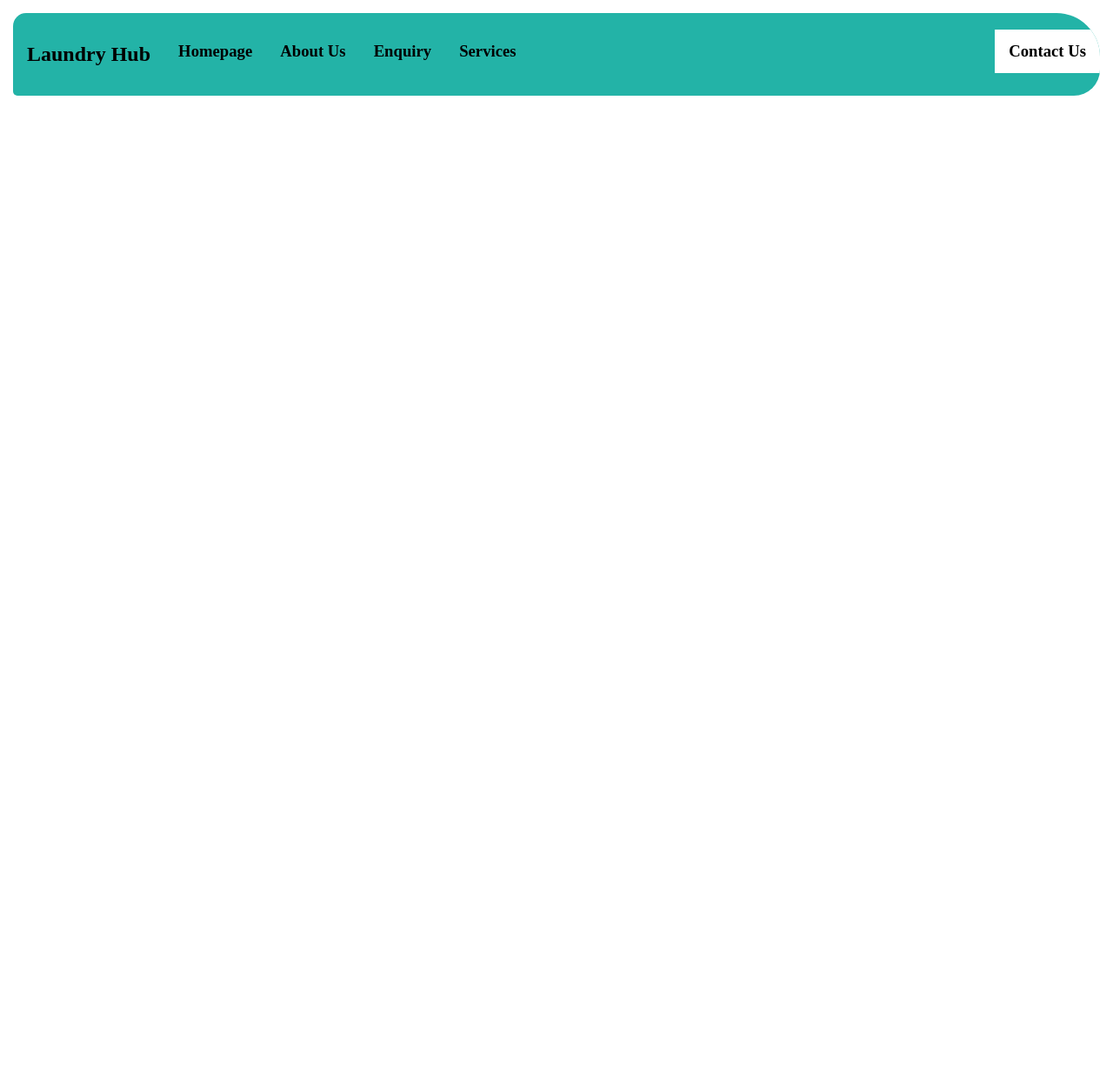
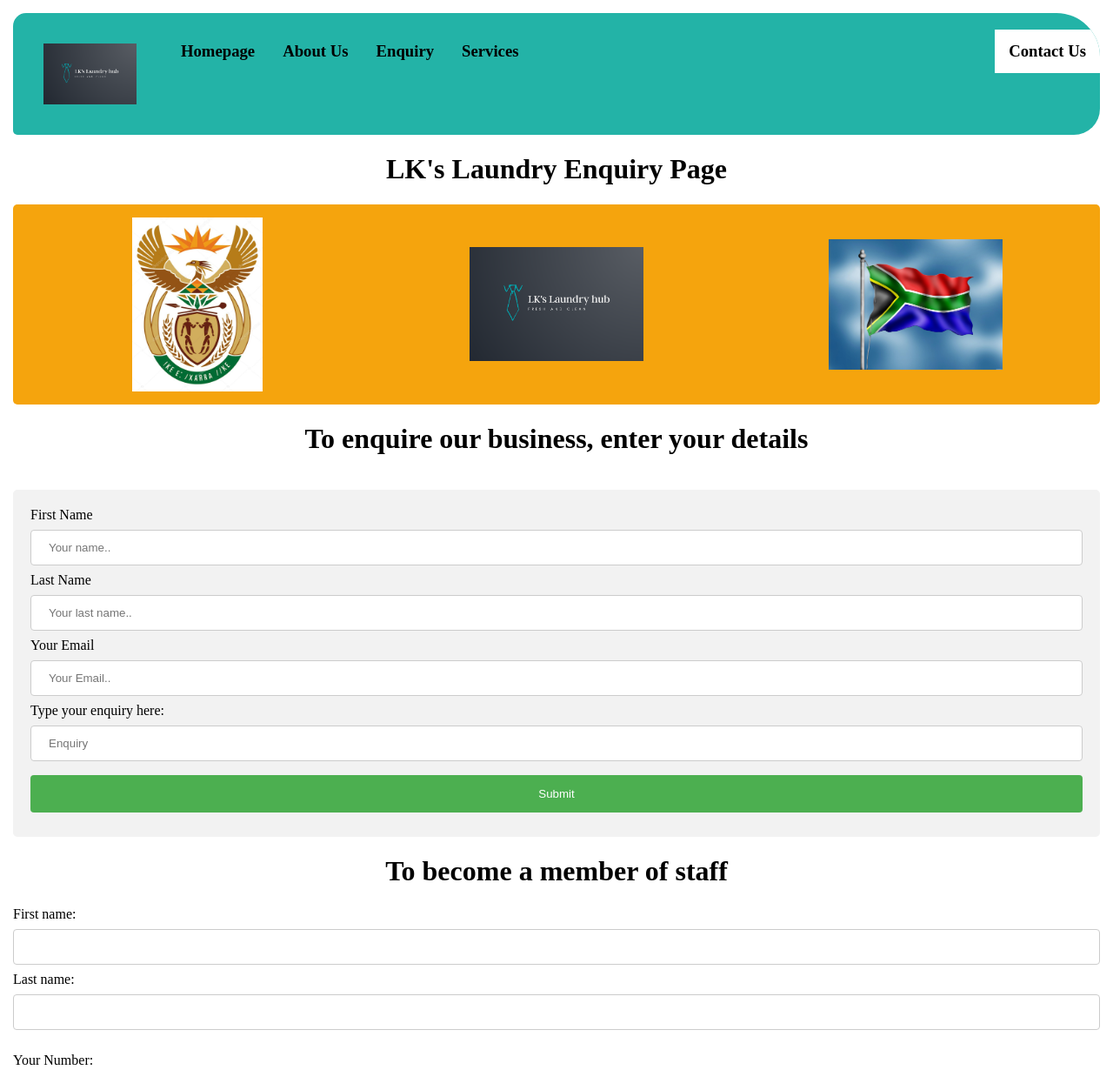
Before and after one commit to GMG4L/WEDE5020-POE-PART-2, a plain HTML site: page WEB/enquiry.html in a window 1280 px wide. Shown: the top 1230 px of the page at 87% size. Before the commit the page ends 800 px from the top, so only its background shows below. Drawn offline with Linux system fonts and the light colour scheme.

Commit message:
added a picture and made heavy improvements to my enquiry and service page
website is still in proogress

```diff
--- a/WEB/enquiry.html
+++ b/WEB/enquiry.html
@@ -3,67 +3,131 @@
 <head>
     <meta charset="UTF-8">
     <meta name="viewport" content="width=device-width, initial-scale=1.0">
-    <title>Enquiry</title>
+    <title>Services</title>
     <link rel="stylesheet" href="Style.css"> <!--Link to the CSS file-->
 </head>
 <body>
 
-</body>
-</html>
+    <style>
+    </style>
+</head>
+<body>
+    <ul>
+        <li>
+            <!-- Logo image -->
+            <img src="../IMG/LK laundry.PNG" alt="Laundry Hub Logo" class="logo">
+        </li>
 
+        <li><h3><a href="index.html">Homepage</a></h3></li>
+        <li><h3><a href="about.html">About Us</a></h3></li>
+        <li><h3><a href="enquiry.html">Enquiry</a></h3></li>
+        <li><h3><a href="services.html">Services</a></h3></li>
+        <li style="float:right"><h3><a class="active" href="contact.html">Contact Us</a></h3></li>
+    </ul>
     <html>
-<head>
         <style>
-ul {
-  list-style-type: none;
-  margin: 0;
-  padding: 0;
-  overflow: hidden;
-  background-color: #23b3a7;
+           .image-row {
+      display: flex;
+      justify-content: center;
+      gap: 20px;
+      padding: 15px;
+      background-color: #f5a40d;
     }
 
-li {
-  float: left;
+    .image-row img {
+      height: 200px;
+      width: 200px;
+      object-fit: contain;
     }
 
-li a {
-  display: block;
-  color: rgb(0, 0, 0);
-  text-align: center;
-  padding: 14px 16px;
-  text-decoration: rgb(255, 255, 255);
-}
-
-li a:hover:not(.active) {
-  background-color: #ffffff;
-}
-
-.active {
-  background-color: #ffffff;
-}
     .flex-container {
   display: flex;
-  height: 200px;
-  align-items: flex-start;
-  background-color: DodgerBlue;
+  justify-content: center;
+  padding: 30px 70px 70px 70px; /* top, right, bottom, left */
+  background-color: rgb(255, 255, 255);
+}
+</style>
+<style>
+    h1 {
+     text-align: center;
+     text-decoration-style: solid; /* this is default */
     }
 
 </style>
-</head>
+<h1>LK's Laundry Enquiry Page</h1>
+<body>
+<!-- Image Row at the Top -->
+  <div class="image-row">
+    <img src="../IMG/South African emblem.jpg" alt="South African Emblem">
+    <img src="../IMG/LK laundry.PNG" alt="Laundry Hub Logo">
+    <img src="../IMG/south-african-flag-1486137288VYk.jpg" alt="South African Flag">
+  </div>
+<style>
+    input[type=text], select {
+      width: 100%;
+      padding: 12px 20px;
+      margin: 8px 0;
+      display: inline-block;
+      border: 1px solid #ccc;
+      border-radius: 4px;
+      box-sizing: border-box;
+    }
 
+    input[type=submit] {
+      width: 100%;
+      background-color: #4CAF50;
+      color: white;
+      padding: 14px 20px;
+      margin: 8px 0;
+      border: none;
+      border-radius: 4px;
+      cursor: pointer;
+    }
 
-<ul>
+    input[type=submit]:hover {
+      background-color: #45a049;
+    }
 
+    div {
+      border-radius: 5px;
+      background-color: #f2f2f2;
+      padding: 20px;
+    }
+    </style>
+    <body>
 
+    <h1>To enquire our business, enter your details</h1><br>
+
+    <div>
+      <form action="/action_page.php">
+        <label for="fname">First Name</label>
+        <input type="text" id="fname" name="firstname" placeholder="Your name..">
+
+        <label for="lname">Last Name</label>
+        <input type="text" id="lname" name="lastname" placeholder="Your last name..">
+
+        <label for="lname">Your Email</label>
+        <input type="text" id="Email" name="Email" placeholder="Your Email..">
+
+        <label>Type your enquiry here:</label>
+        <input type="text"placeholder="Enquiry"/><br/>
+
+        <input type="submit" value="Submit">
+      </form>
     </div>
-
-  <li><h2><a href="index.html">Laundry Hub</a></h2></li>
-  <li><h3><a href="index.html">Homepage</a></li></h3>
-  <li><h3><a href="about.html">About Us</a></h3></li>
-  <li><h3><a href="enquiry.html">Enquiry</a></h3></li>
-  <li><h3><a href="contact.html">Services</a></h3></li>
-  <li style="float:right"><h3><a class="active" href="contact.html">Contact Us</a></h3></li>
-</ul>
-
+    <h1>To become a member of staff</h1>
+    <label>First name:</label>
+    <input type="text" required />  <label>Last name:</label>
+    <input type="text" required /><br><br>
+    <label>Your Number:</label>
+    <input type="text" required />
+    <label for="lname">ID Number</label>
+    <input type="number" id="Enter lD Number" name="ID" placeholder="Your ID Number.."><br><br>
+    <label for="country">Your nationality</label>
+        <select id="country" name="country">
+          <option value="australia">Australia</option>
+          <option value="South Africa">South Africa</option>
+          <option value="usa">USA</option>
+        </select>
+   <input type="submit"/><p>
     </body>
-</html>
```
Also changed, not shown: WEB/service.html (+32 -6 lines), IMG/laundry-saloon.jpg (added). Lines whose indentation alone changed are shown as unchanged.
